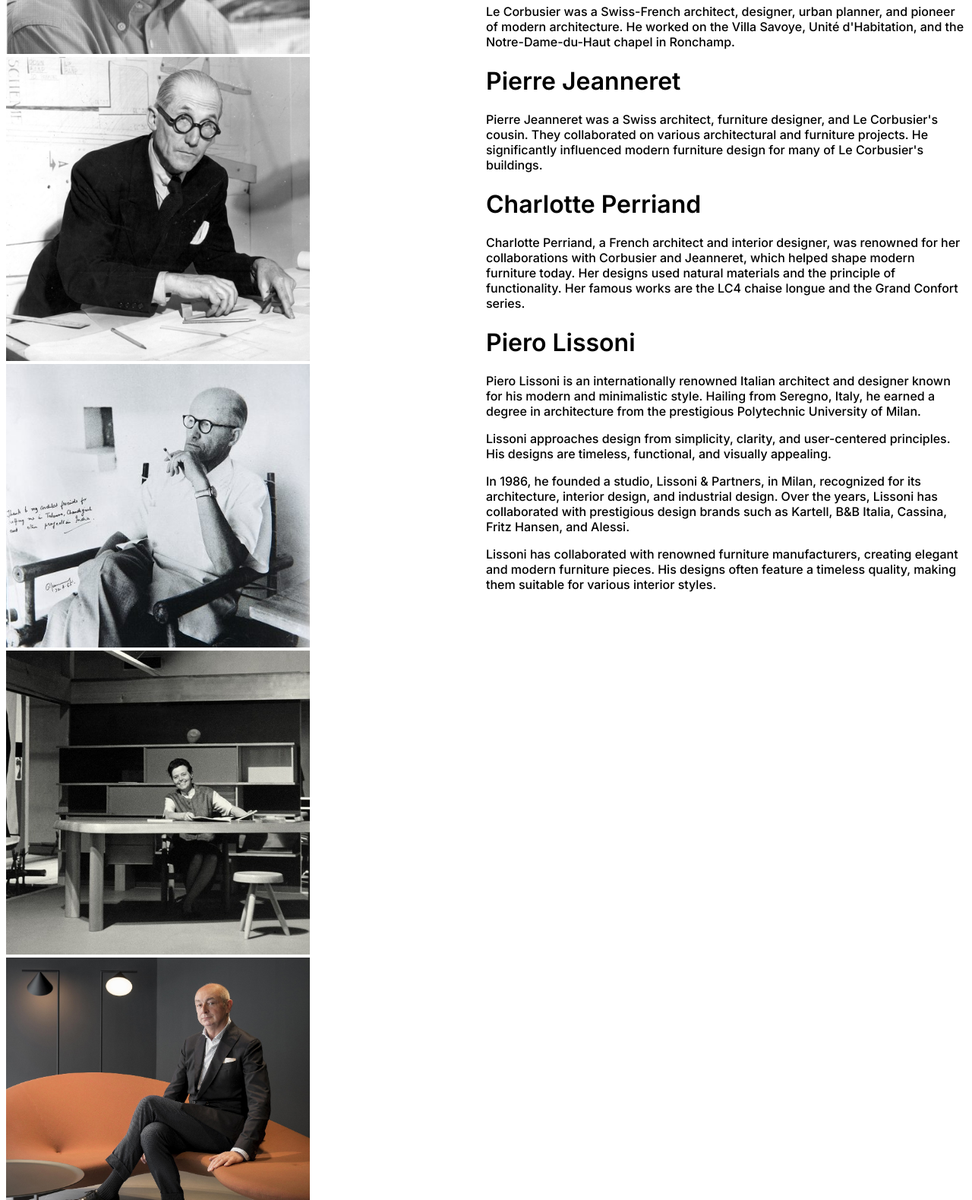
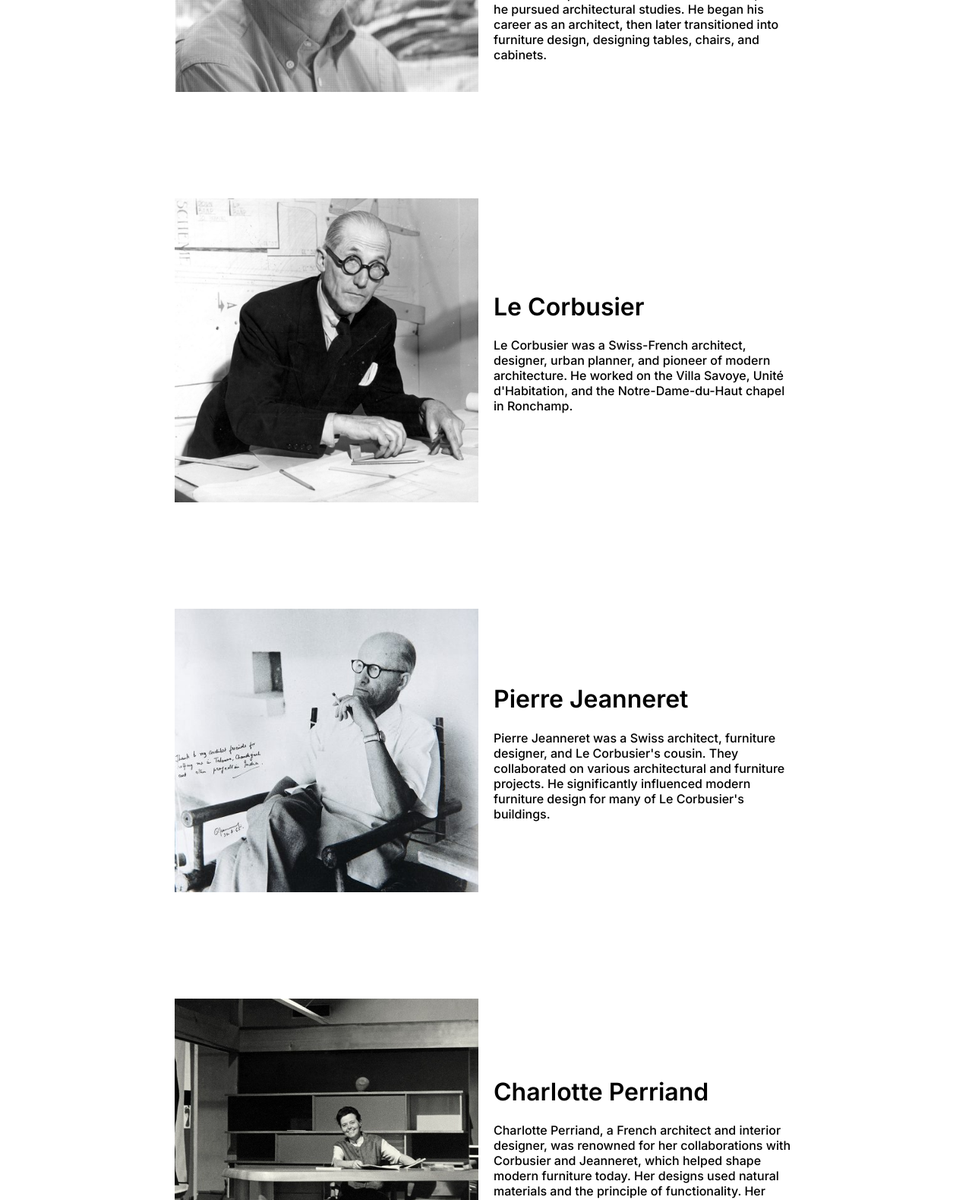
Before and after one commit to nvelazquezmatias/web-class, a plain HTML site: page project4/designers.html in a window 1280 px wide. Shown: the part 672-2251 px from the top of the page at 76% size. Drawn offline with Linux system fonts and the light colour scheme.

Commit message:
Add files via upload

```diff
--- a/project4/designers.css
+++ b/project4/designers.css
@@ -1,6 +1,7 @@
 body{
     font-family: 'Inter', sans-serif;
 }
+/*Naivigation Bar*/
 div.scrollmenu {
     overflow: auto;
     white-space: nowrap;
@@ -20,14 +21,27 @@ div.scrollmenu a:hover {
     font-size: 50px;
     margin-left: 10%;
 }
-.column {
-    float: left;
-    width: 50%;
+
+.row {
+    display: flex;
+    align-items: center;
+    justify-content: center;
+    gap: 20px;
+    margin-bottom: 40px;
+    padding: 50px;
 }
 
-  /* Clear floats after the columns */
-  .row:after {
-    content: "";
-    display: table;
-    clear: both;
+.column {
+    flex: 1;
+    max-width: 400px;
 }
+
+.column.image img {
+    width: 100%;
+    height: auto;
+    display: block;
+}
+
+.column.text {
+    flex: 2;
+}
--- a/project4/designers.html
+++ b/project4/designers.html
@@ -12,55 +12,68 @@
         <link rel="preconnect" href="https://fonts.gstatic.com" crossorigin>
         <link href="https://fonts.googleapis.com/css2?family=Inter:wght@500;600&display=swap" rel="stylesheet">
     </div>
+
     <div class="title">
         <h1>Designers</h1>
     </div>
+
     <div class="row">
-        <div class="column">
-        <div>
+        <div class="column image">
             <a href="item1.html">
-         <img src="images/michel.jpeg" width="400px">
+                <img src="images/michel.jpeg" width="400px" alt="Michel Boyer">
             </a>
         </div>
-        <div>
+        <div class="column text">
+            <h1>Michel Boyer</h1>
+            <p>Michel Boyer was a French interior and product designer known for his modern and minimalist designs. He was a part of the mid-20th-century modernist design movement, inspired by simple lines, bold shapes, and a harmonious balance of form and function.</p>
+            <p>Boyer honed his skills at the prestigious Ecole Nationale Superieure des Beaux-Arts in Paris, where he pursued architectural studies. He began his career as an architect, then later transitioned into furniture design, designing tables, chairs, and cabinets.</p>
+        </div>
+    </div>
+
+    <div class="row">
+        <div class="column image">
             <a href="item2.html">
-         <img src="images/LeCorbusier.jpeg" width="400px">
+                <img src="images/LeCorbusier.jpeg" width="400px" alt="Le Corbusier">
             </a>
         </div>
-        <div>
-            <a href="item2.html">
-         <img src="images/Pierre-Jeanneret.jpeg" width="400px">
-            </a>
-        </div>
-        <div>
-            <a href="item2.html">
-         <img src="images/charlotteperriand.jpeg" width="400px">
-        </a>
-        </div>
-        <div>
-            <a href="item3.html">
-         <img src="images/piero-lissoni.jpeg" width="400px">
-        </a>
-        </div>
-     </div>
-    <div class="column">
-            <h1>Michel Boyer</h1>
-        <p>Michel Boyer was a French interior and product designer known for his modern and minimalist designs. He was a part of the mid-20th-century modernist design movement, inspired by simple lines, bold shapes, and a harmonious balance of form and function.</p>
-        <p>Boyer honed his skills at the prestigious Ecole Nationale Superieure des Beaux-Arts in Paris, where he pursued architectural studies. He began his career as an architect, then later transitioned into furniture design, designing tables, chairs, and cabinets.</p>
-        </div>
-        <div>
+        <div class="column text">
             <h1>Le Corbusier</h1>
             <p>Le Corbusier was a Swiss-French architect, designer, urban planner, and pioneer of modern architecture. He worked on the Villa Savoye, Unité d'Habitation, and the Notre-Dame-du-Haut chapel in Ronchamp.</p>
         </div>
-        <div>
+    </div>
+
+    <div class="row">
+        <div class="column image">
+            <a href="item2.html">
+                <img src="images/Pierre-Jeanneret.jpeg" width="400px" alt="Pierre Jeanneret">
+            </a>
+        </div>
+        <div class="column text">
             <h1>Pierre Jeanneret</h1>
             <p>Pierre Jeanneret was a Swiss architect, furniture designer, and Le Corbusier's cousin. They collaborated on various architectural and furniture projects. He significantly influenced modern furniture design for many of Le Corbusier's buildings. </p>
         </div>
-        <div>
+    </div>
+
+
+    <div class="row">
+        <div class="column image">
+            <a href="item2.html">
+                <img src="images/charlotteperriand.jpeg" width="400px" alt="Charlotte Perriand">
+            </a>
+        </div>
+        <div class="column text">
             <h1>Charlotte Perriand</h1>
             <p>Charlotte Perriand, a French architect and interior designer, was renowned for her collaborations with Corbusier and Jeanneret, which helped shape modern furniture today. Her designs used natural materials and the principle of functionality. Her famous works are the LC4 chaise longue and the Grand Confort series.</p>
         </div>
-        <div>
+    </div>
+
+    <div class="row">
+        <div class="column image">
+            <a href="item3.html">
+                <img src="images/piero-lissoni.jpeg" width="400px" alt="Piero Lissoni">
+            </a>
+        </div>
+        <div class="column text">
             <h1>Piero Lissoni</h1>
             <p>Piero Lissoni is an internationally renowned Italian architect and designer known for his modern and minimalistic style. Hailing from Seregno, Italy, he earned a degree in architecture from the prestigious Polytechnic University of Milan.</p>
             <p>Lissoni approaches design from simplicity, clarity, and user-centered principles. His designs are timeless, functional, and visually appealing. </p>
@@ -68,5 +81,6 @@
             <p>Lissoni has collaborated with renowned furniture manufacturers, creating elegant and modern furniture pieces. His designs often feature a timeless quality, making them suitable for various interior styles.</p>
         </div>
     </div>
+
     </body>
 </html>
--- a/project4/item1.css
+++ b/project4/item1.css
@@ -30,3 +30,7 @@ text-align: center;
     padding-right: 25%;
     padding-bottom: 25%;
 }
+a {
+    text-decoration: none;
+    color: inherit;
+}
--- a/project4/item2.css
+++ b/project4/item2.css
@@ -30,3 +30,7 @@ text-align: center;
     padding-right: 25%;
     padding-bottom: 25%;
 }
+a {
+    text-decoration: none;
+    color: inherit;
+}
--- a/project4/item3.css
+++ b/project4/item3.css
@@ -30,3 +30,7 @@ text-align: center;
     padding-right: 25%;
     padding-bottom: 25%;
 }
+a {
+    text-decoration: none;
+    color: inherit;
+}
```
Also changed, not shown: project4/index.html (+8 -4 lines), project4/item1.html (+2 -0 lines), project4/item2.html (+2 -0 lines), project4/item3.html (+2 -0 lines), project4/style.css (+11 -11 lines), project4/LECORBUSIER.png (added), project4/LeCorbusier.jpeg (added), project4/Michel BoyerChair.png (added), project4/Pierre-Jeanneret.jpeg (added), project4/bubblesofa2.png (added), project4/charlotteperriand.jpeg (added), project4/kartellchromesidetable.png (added), project4/michel.jpeg (added), project4/piero-lissoni.jpeg (added).
